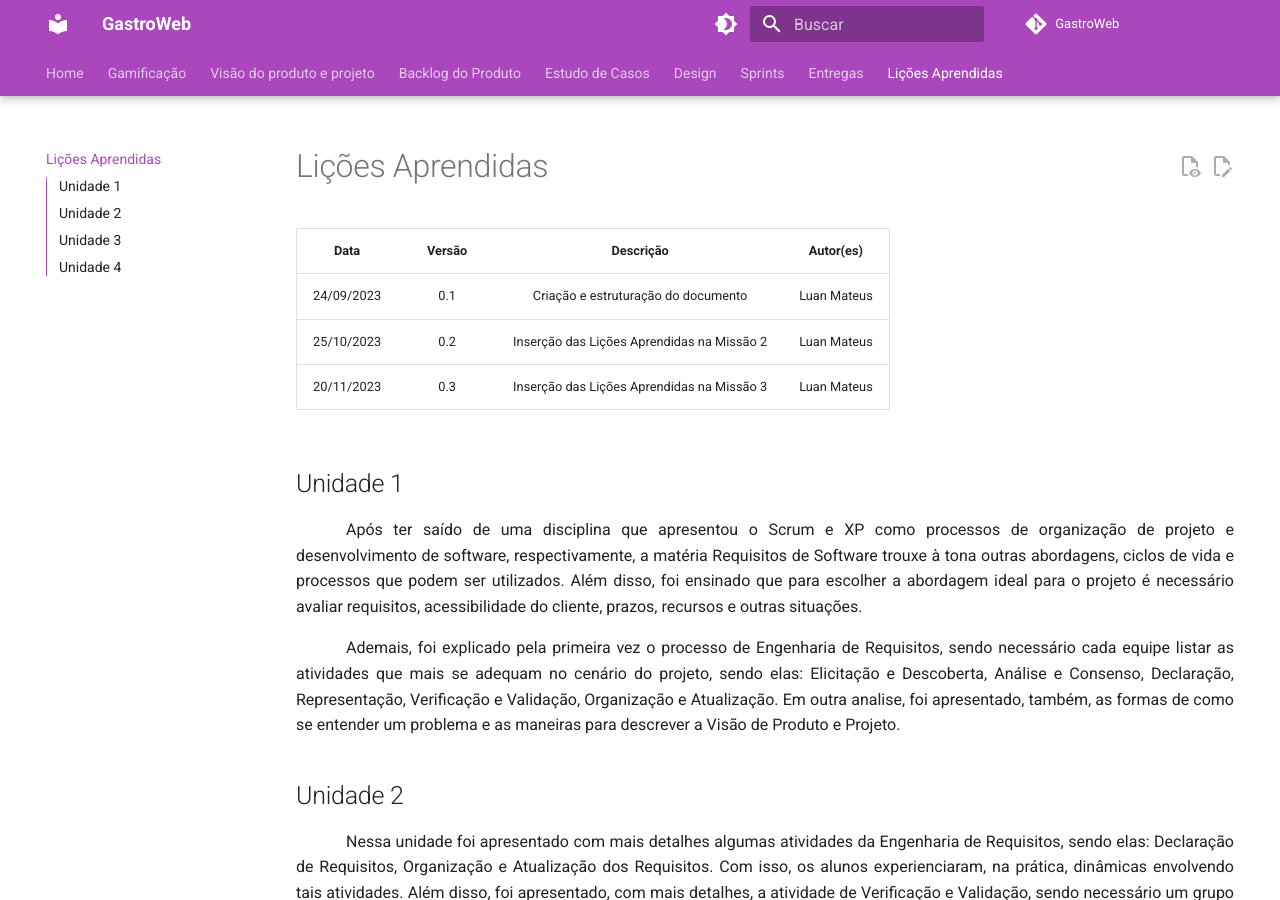
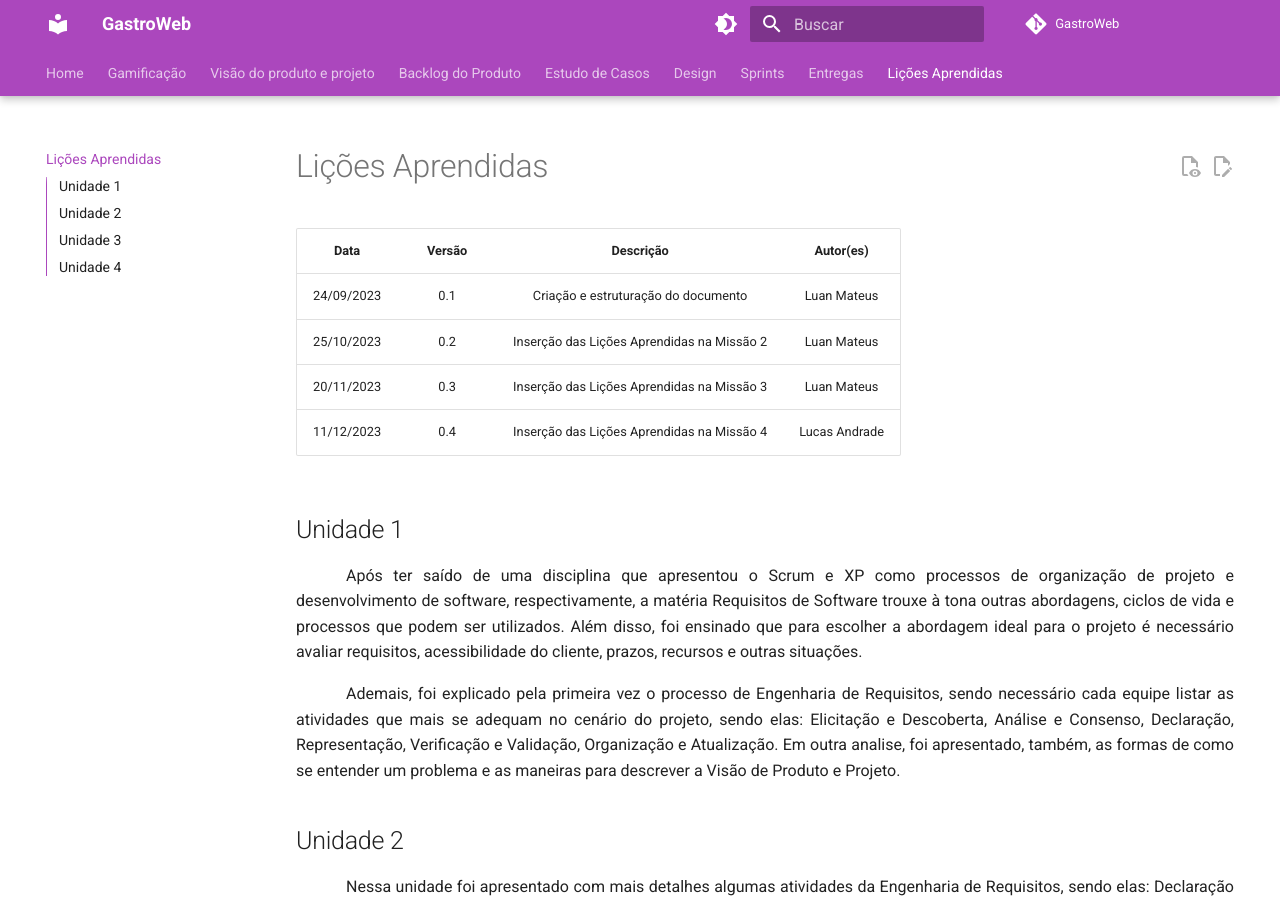
Before and after one commit to mdsreq-fga-unb/2023.2-GastroWeb, an MkDocs documentation site: the page built from docs/visao-produto-projeto/licoes-aprendidas.md, in a window 1280 px wide and 900 px high. Built offline with MkDocs 1.6.1 and Material for MkDocs 9.7.7, drawn with Linux system fonts in a browser that asks for light colours; comment, search, counter and statistics services are not loaded.

Commit message:
pequenos ajustes em lições aprendidas

```diff
--- a/docs/visao-produto-projeto/licoes-aprendidas.md
+++ b/docs/visao-produto-projeto/licoes-aprendidas.md
@@ -1,10 +1,11 @@
-#Lições Aprendidas
+# Lições Aprendidas
 
 |    Data    | Versão |              Descrição              |                                Autor(es)                                 |
 | :--------: | :----: | :---------------------------------: | :----------------------------------------------------------------------: |
 | 24/09/2023 |  0.1   | Criação e estruturação do documento |Luan Mateus|
 | 25/10/2023 |  0.2   | Inserção das Lições Aprendidas na Missão 2 |Luan Mateus|
 | 20/11/2023 |  0.3   | Inserção das Lições Aprendidas na Missão 3 |Luan Mateus|
+| 11/12/2023 |  0.4   | Inserção das Lições Aprendidas na Missão 4 |Lucas Andrade|
 
 ## Unidade 1
 
```
